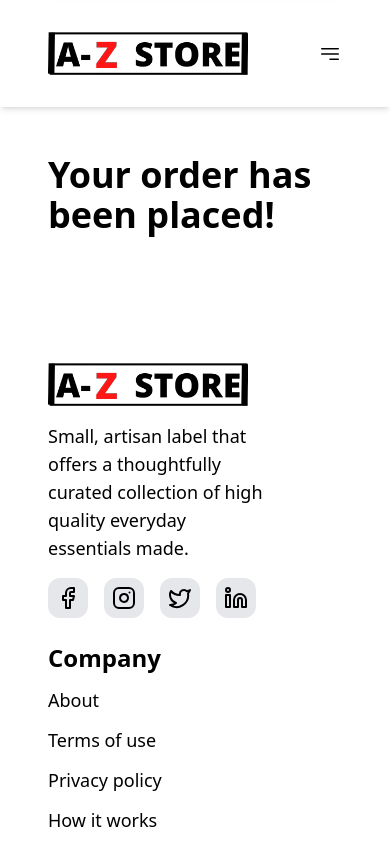
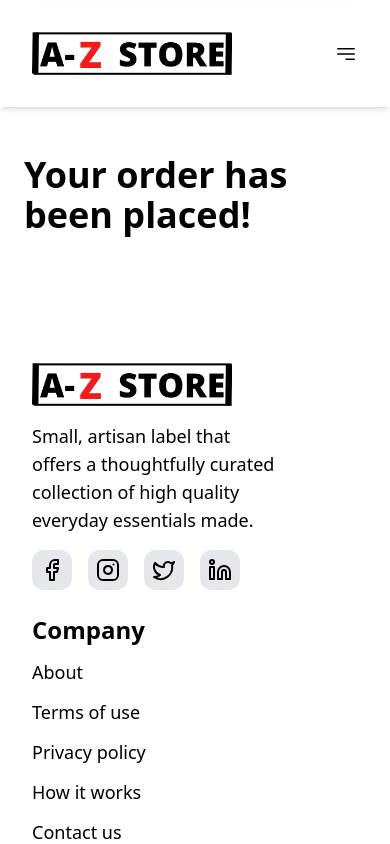
Before and after one commit to saadbutt27/e-commerce-website, a Next.js app: page /Order in a window 390 px wide. Shown: the top 844 px of the page. Built offline with nearby package versions, Linux system fonts and the light colour scheme; no server answers.

Commit message:
overal padding changed

```diff
--- a/src/app/layout.tsx
+++ b/src/app/layout.tsx
@@ -58,7 +58,7 @@ export default async function RootLayout({
       <body>
         <CartProvider>
           <Navbar cartItemsCount={totalQuantity} />
-          <main className="p-12 md:py-12 md:px-24">{children}</main>
+          <main className="px-6 py-12 md:px-24">{children}</main>
           <Footer />
           <Toaster />
         </CartProvider>
--- a/src/components/layout/Footer.tsx
+++ b/src/components/layout/Footer.tsx
@@ -6,7 +6,7 @@ import { Github, Facebook, Linkedin, Twitter, Instagram } from "lucide-react";
 
 export default function Footer() {
   return (
-    <section className="px-12 mt-20 md:px-24 ">
+    <section className="px-8 mt-20 md:px-24 ">
       <div className="grid grid-cols-1 md:grid-cols-2 gap-y-6 md:gap-y-0">
         <div className="grid gap-y-4 mr-20">
           <Image src={Logo} width={200} height={200} alt="Logo" />
--- a/src/components/layout/Navbar.tsx
+++ b/src/components/layout/Navbar.tsx
@@ -12,7 +12,7 @@ export default function Navbar({ cartItemsCount }: { cartItemsCount: number }) {
     setCartCount(cartItemsCount);
   }, [cartItemsCount]);
   return (
-    <header className="sticky top-0 bg-white py-4 px-12 md:px-24 w-full z-50 shadow-md">
+    <header className="sticky top-0 bg-white py-4 px-8 md:px-24 w-full z-50 shadow-md">
       <nav className="flex items-center justify-between my-4 relative">
         <div>
           <Link href={"/"}>
```
